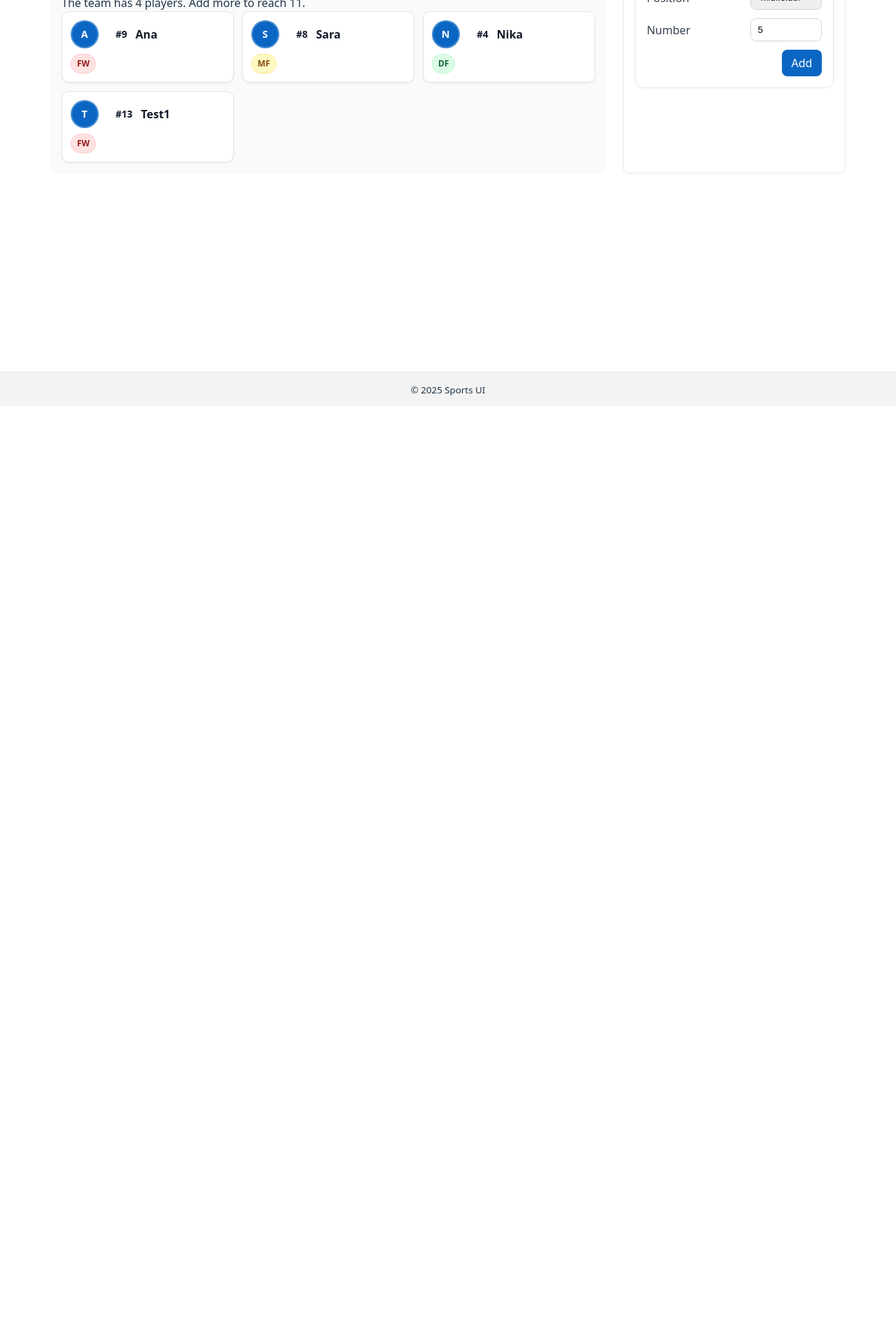
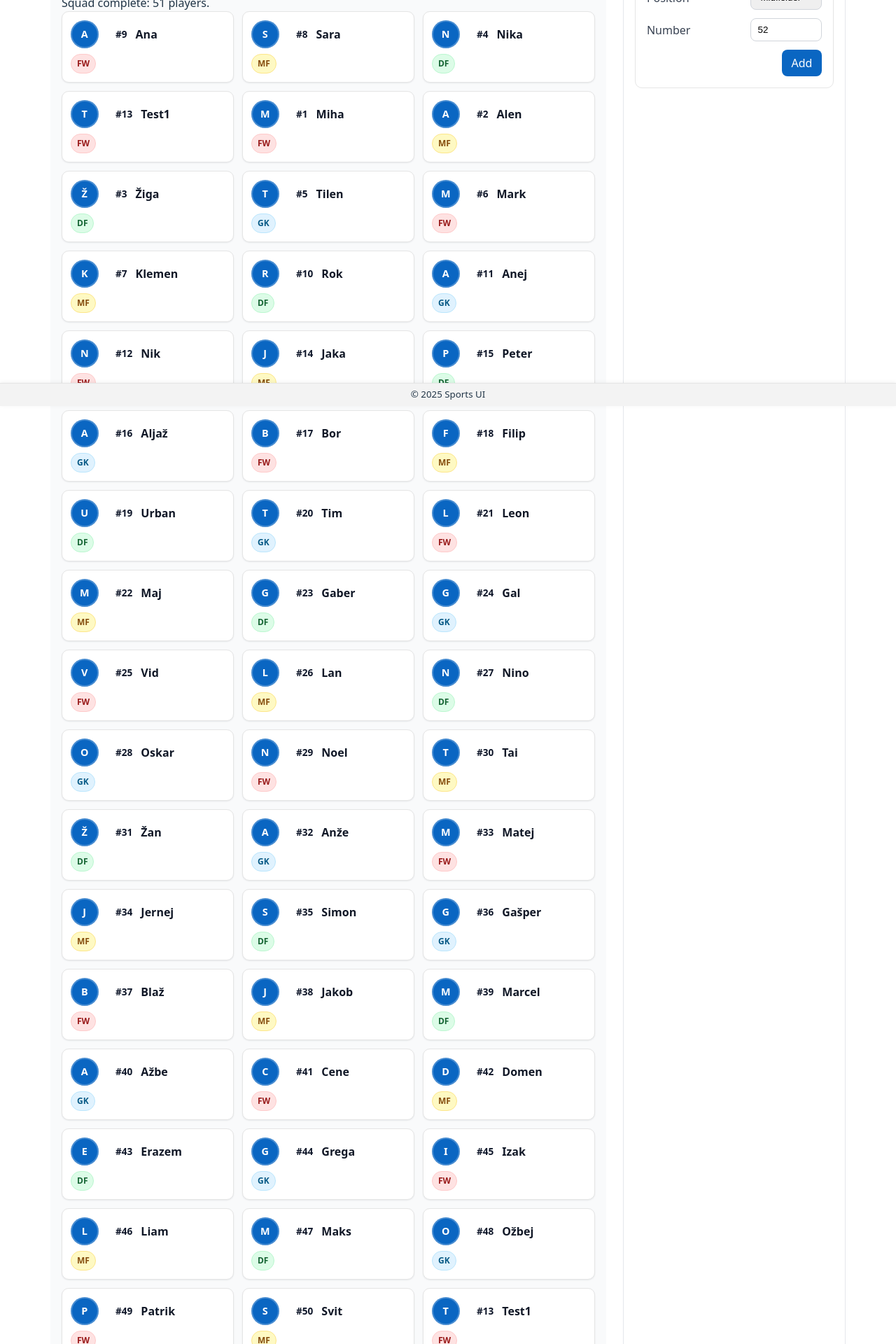
Before and after one commit to paulaferi/sports-ui, a React (Vite) app: page /team/1 in a window 1280 px wide. Shown: the part 220-2140 px from the top of the page at 70% size. Before the commit the page ends 800 px from the top, so only its background shows below. Built offline with nearby package versions, Linux system fonts and the light colour scheme; data requests are answered from the project's data file.

Commit message:
fix: footer abajo

```diff
--- a/db.json
+++ b/db.json
@@ -47,6 +47,335 @@
       "name": "Nika",
       "position": "DF",
       "number": 4
+    },
+    {
+      "id": "e160",
+      "teamId": 1,
+      "name": "Test1",
+      "position": "FW",
+      "number": 13
+    },
+    {
+      "id": "4",
+      "teamId": 1,
+      "name": "Miha",
+      "position": "FW",
+      "number": 1
+    },
+    {
+      "id": "5",
+      "teamId": 1,
+      "name": "Alen",
+      "position": "MF",
+      "number": 2
+    },
+    {
+      "id": "6",
+      "teamId": 1,
+      "name": "Žiga",
+      "position": "DF",
+      "number": 3
+    },
+    {
+      "id": "7",
+      "teamId": 1,
+      "name": "Tilen",
+      "position": "GK",
+      "number": 5
+    },
+    {
+      "id": "8",
+      "teamId": 1,
+      "name": "Mark",
+      "position": "FW",
+      "number": 6
+    },
+    {
+      "id": "9",
+      "teamId": 1,
+      "name": "Klemen",
+      "position": "MF",
+      "number": 7
+    },
+    {
+      "id": "10",
+      "teamId": 1,
+      "name": "Rok",
+      "position": "DF",
+      "number": 10
+    },
+    {
+      "id": "11",
+      "teamId": 1,
+      "name": "Anej",
+      "position": "GK",
+      "number": 11
+    },
+    {
+      "id": "12",
+      "teamId": 1,
+      "name": "Nik",
+      "position": "FW",
+      "number": 12
+    },
+    {
+      "id": "13",
+      "teamId": 1,
+      "name": "Jaka",
+      "position": "MF",
+      "number": 14
+    },
+    {
+      "id": "14",
+      "teamId": 1,
+      "name": "Peter",
+      "position": "DF",
+      "number": 15
+    },
+    {
+      "id": "15",
+      "teamId": 1,
+      "name": "Aljaž",
+      "position": "GK",
+      "number": 16
+    },
+    {
+      "id": "16",
+      "teamId": 1,
+      "name": "Bor",
+      "position": "FW",
+      "number": 17
+    },
+    {
+      "id": "17",
+      "teamId": 1,
+      "name": "Filip",
+      "position": "MF",
+      "number": 18
+    },
+    {
+      "id": "18",
+      "teamId": 1,
+      "name": "Urban",
+      "position": "DF",
+      "number": 19
+    },
+    {
+      "id": "19",
+      "teamId": 1,
+      "name": "Tim",
+      "position": "GK",
+      "number": 20
+    },
+    {
+      "id": "20",
+      "teamId": 1,
+      "name": "Leon",
+      "position": "FW",
+      "number": 21
+    },
+    {
+      "id": "21",
+      "teamId": 1,
+      "name": "Maj",
+      "position": "MF",
+      "number": 22
+    },
+    {
+      "id": "22",
+      "teamId": 1,
+      "name": "Gaber",
+      "position": "DF",
+      "number": 23
+    },
+    {
+      "id": "23",
+      "teamId": 1,
+      "name": "Gal",
+      "position": "GK",
+      "number": 24
+    },
+    {
+      "id": "24",
+      "teamId": 1,
+      "name": "Vid",
+      "position": "FW",
+      "number": 25
+    },
+    {
+      "id": "25",
+      "teamId": 1,
+      "name": "Lan",
+      "position": "MF",
+      "number": 26
+    },
+    {
+      "id": "26",
+      "teamId": 1,
+      "name": "Nino",
+      "position": "DF",
+      "number": 27
+    },
+    {
+      "id": "27",
+      "teamId": 1,
+      "name": "Oskar",
+      "position": "GK",
+      "number": 28
+    },
+    {
+      "id": "28",
+      "teamId": 1,
+      "name": "Noel",
+      "position": "FW",
+      "number": 29
+    },
+    {
+      "id": "29",
+      "teamId": 1,
+      "name": "Tai",
+      "position": "MF",
+      "number": 30
+    },
+    {
+      "id": "30",
+      "teamId": 1,
+      "name": "Žan",
+      "position": "DF",
+      "number": 31
+    },
+    {
+      "id": "31",
+      "teamId": 1,
+      "name": "Anže",
+      "position": "GK",
+      "number": 32
+    },
+    {
+      "id": "32",
+      "teamId": 1,
+      "name": "Matej",
+      "position": "FW",
+      "number": 33
+    },
+    {
+      "id": "33",
+      "teamId": 1,
+      "name": "Jernej",
+      "position": "MF",
+      "number": 34
+    },
+    {
+      "id": "34",
+      "teamId": 1,
+      "name": "Simon",
+      "position": "DF",
+      "number": 35
+    },
+    {
+      "id": "35",
+      "teamId": 1,
+      "name": "Gašper",
+      "position": "GK",
+      "number": 36
+    },
+    {
+      "id": "36",
+      "teamId": 1,
+      "name": "Blaž",
+      "position": "FW",
+      "number": 37
+    },
+    {
+      "id": "37",
+      "teamId": 1,
+      "name": "Jakob",
+      "position": "MF",
+      "number": 38
+    },
+    {
+      "id": "38",
+      "teamId": 1,
+      "name": "Marcel",
+      "position": "DF",
+      "number": 39
+    },
+    {
+      "id": "39",
+      "teamId": 1,
+      "name": "Ažbe",
+      "position": "GK",
+      "number": 40
+    },
+    {
+      "id": "40",
+      "teamId": 1,
+      "name": "Cene",
+      "position": "FW",
+      "number": 41
+    },
+    {
+      "id": "41",
+      "teamId": 1,
+      "name": "Domen",
+      "position": "MF",
+      "number": 42
+    },
+    {
+      "id": "42",
+      "teamId": 1,
+      "name": "Erazem",
+      "position": "DF",
+      "number": 43
+    },
+    {
+      "id": "43",
+      "teamId": 1,
+      "name": "Grega",
+      "position": "GK",
+      "number": 44
+    },
+    {
+      "id": "44",
+      "teamId": 1,
+      "name": "Izak",
+      "position": "FW",
+      "number": 45
+    },
+    {
+      "id": "45",
+      "teamId": 1,
+      "name": "Liam",
+      "position": "MF",
+      "number": 46
+    },
+    {
+      "id": "46",
+      "teamId": 1,
+      "name": "Maks",
+      "position": "DF",
+      "number": 47
+    },
+    {
+      "id": "47",
+      "teamId": 1,
+      "name": "Ožbej",
+      "position": "GK",
+      "number": 48
+    },
+    {
+      "id": "48",
+      "teamId": 1,
+      "name": "Patrik",
+      "position": "FW",
+      "number": 49
+    },
+    {
+      "id": "49",
+      "teamId": 1,
+      "name": "Svit",
+      "position": "MF",
+      "number": 50
     },
     {
       "id": "4",
--- a/src/components/Footer/Footer.css
+++ b/src/components/Footer/Footer.css
@@ -1,6 +1,16 @@
 .footer {
+  position: fixed;
+  left: 0;
+  right: 0;
+  bottom: 0;
+  height: 8px;
   background: #f3f3f3;
   padding: 0.75rem 1rem;
   text-align: center;
   border-top: 1px solid #e5e5e5;
+  z-index: 9999;
+  display: flex;
+  align-items: center;
+  justify-content: center;
+  box-shadow: 0 -1px 6px rgba(0, 0, 0, 0.06);
 }
```
